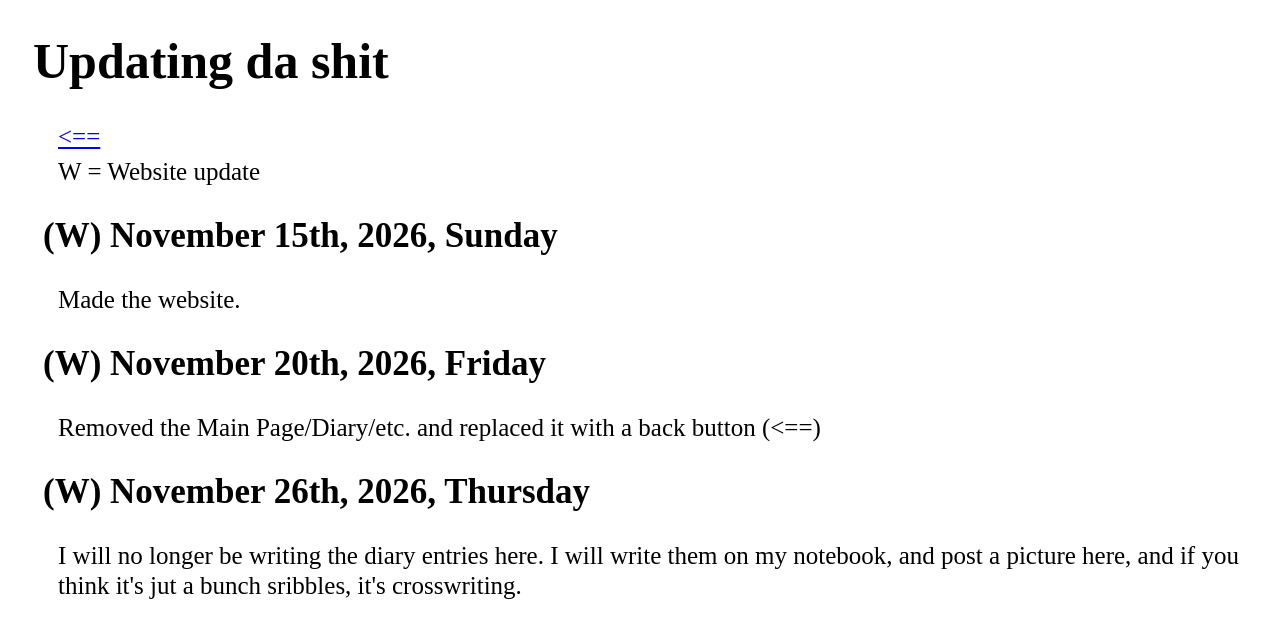
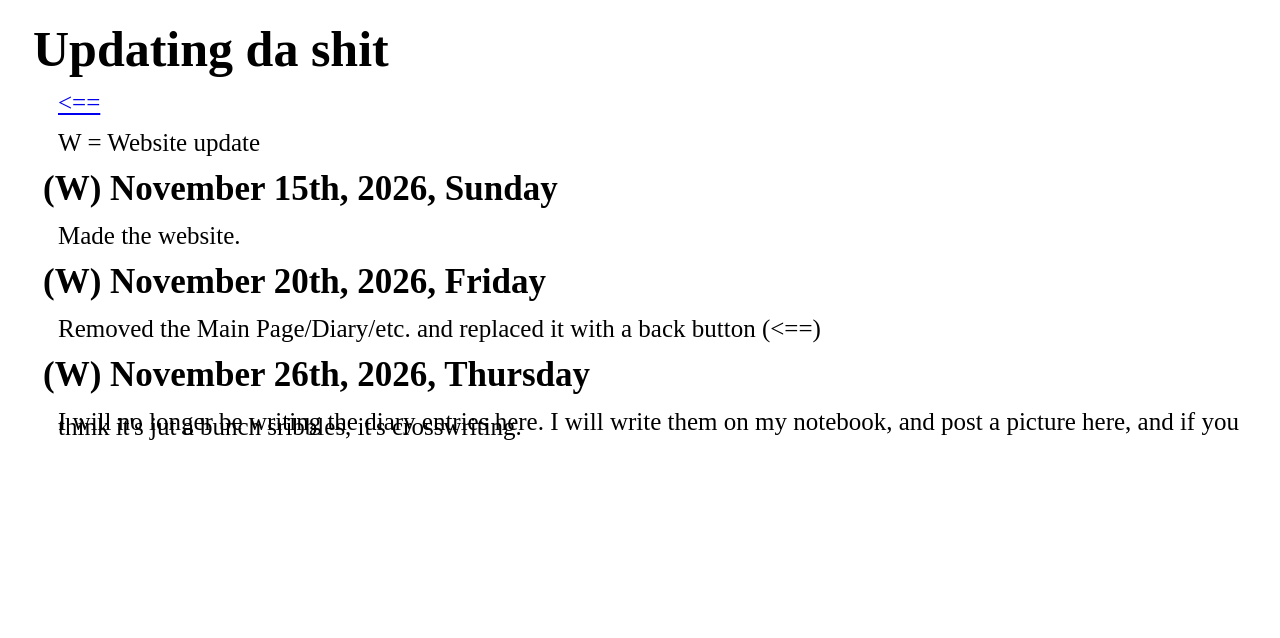
Before and after one commit to jonet222/jonet222.github.io, a plain HTML site: page updates.html in a window 1280 px wide. Drawn offline with Linux system fonts and the light colour scheme.

Commit message:
Update style.css

```diff
--- a/style.css
+++ b/style.css
@@ -1,25 +1,23 @@
 p {
   font-size: 25px;
   margin-left: 50px;
-  line-height: 30px;
-  margin-top: 5px;
-  margin-bottom: 5px;
+  line-height: 5px;
 }
 
 h1 {
   font-size: 50px;
   margin-left: 25px;
-  line-height: 55px;
+  line-height: 30px;
 }
 
 a {
   font-size: 25px;
   margin-left: 50px;
-  line-height: 30px;
+  line-height: 5px;
 }
 
 h2 {
   font-size: 35px;
   margin-left: 35px;
-  line-height: 40px;
+  line-height: 30px;
 }
```
